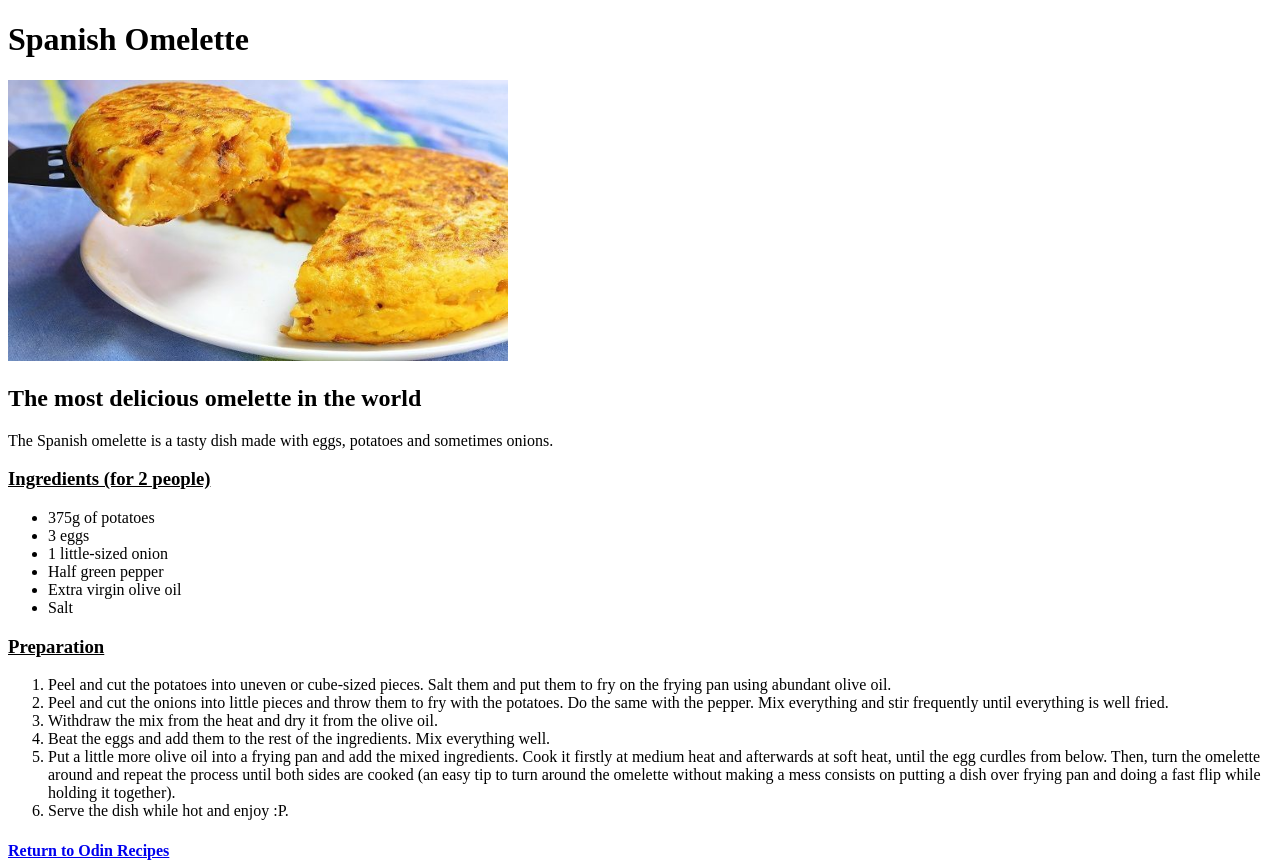
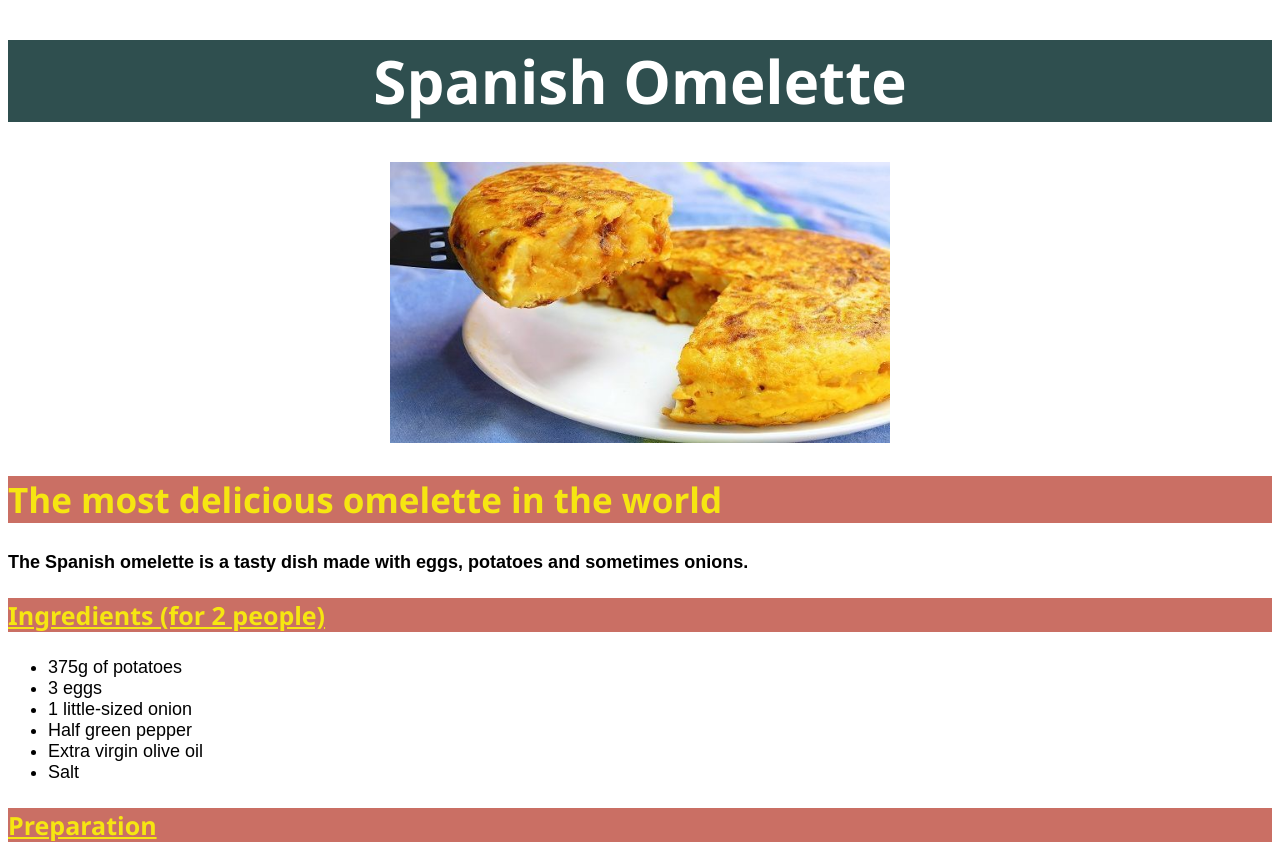
Before and after one commit to albertng94/odin-recipes, a plain HTML site: page Recipes/spanish_omelette.html in a window 1280 px wide. Shown: the top 863 px of the page. Drawn offline with Linux system fonts and the light colour scheme.

Commit message:
styled omelette page with css
add classes to spanish_omelette.html to style it with css, modify
style.css to allow convergence with spanish_omelette.html, fixed p text
alignment to left on index.html.

```diff
--- a/Recipes/spanish_omelette.html
+++ b/Recipes/spanish_omelette.html
@@ -2,16 +2,17 @@
 <html lang="en">
 <head>
     <meta charset="UTF-8">
-    <title>Spanish Omelette</title>
+    <title class="common">Spanish Omelette</title>
+    <link rel="stylesheet" href="./../css/style.css">
 </head>
 <body>
-    <h1>Spanish Omelette</h1>
-    <img src="../img/tortilla.jpg" alt="A delicious Spanish
-    Omelette" width="500">
-    <h2>The most delicious omelette in the world</h2>
-    <p>The Spanish omelette is a tasty dish made with eggs, potatoes and sometimes onions.</p>
-    <h3><ins>Ingredients (for 2 people)</ins></h3>
-    <ul>
+    <h1 class="h1 common">Spanish Omelette</h1>
+    <div class="common"><img src="../img/tortilla.jpg" alt="A delicious Spanish
+    Omelette" width="500"></div>
+    <h2 class="red">The most delicious omelette in the world</h2>
+    <p class="para font bold">The Spanish omelette is a tasty dish made with eggs, potatoes and sometimes onions.</p>
+    <h3 class="red"><ins>Ingredients (for 2 people)</ins></h3>
+    <ul class="para font">
         <li>375g of potatoes</li>
         <li>3 eggs</li>
         <li>1 little-sized onion</li>
@@ -19,8 +20,8 @@
         <li>Extra virgin olive oil</li>
         <li>Salt</li>
     </ul>
-    <h3><ins>Preparation</ins></h3>
-    <ol>
+    <h3 class="red"><ins>Preparation</ins></h3>
+    <ol class="para font left">
         <li>Peel and cut the potatoes into uneven or cube-sized pieces. Salt them and put them to fry on the frying pan using abundant olive oil.</li>
         <li>Peel and cut the onions into little pieces and throw them to fry with the potatoes. Do the same with the pepper. Mix everything and stir frequently until everything is well fried.</li>
         <li>Withdraw the mix from the heat and dry it from the olive oil.</li>
@@ -30,6 +31,6 @@
     </ol>
 
 
-    <a href="../index.html"><h4>Return to Odin Recipes</h4></a>
+    <button class="button"><a href="../index.html">Return to Odin Recipes</a></button>
 </body>
 </html>
--- a/css/style.css
+++ b/css/style.css
@@ -1,8 +1,3 @@
-.common {
-    text-align: center;
-    font-family: Arial, Helvetica, sans-serif;
-}
-
 .h1 {
     background-color: darkslategrey;
     color: white;
@@ -11,11 +6,14 @@
 
 .button {
     background-color:  hsl(174, 62%, 64%);
-    font-weight: bold;
 }
 
-.para {
+.left {
     text-align: left;
+}
+
+.common {
+    text-align: center;
 }
 
 .red {
@@ -36,7 +34,16 @@ h3.red {
     font-size: 25px;
 }
 
-.yellow,
+.para,
 .button {
     font-size: 18px;
 }
+
+.font {
+    font-family: Arial, Helvetica, sans-serif;
+}
+
+.button,
+.bold {
+     font-weight: bold;
+}
```
Also changed, not shown: index.html (+2 -2 lines).
